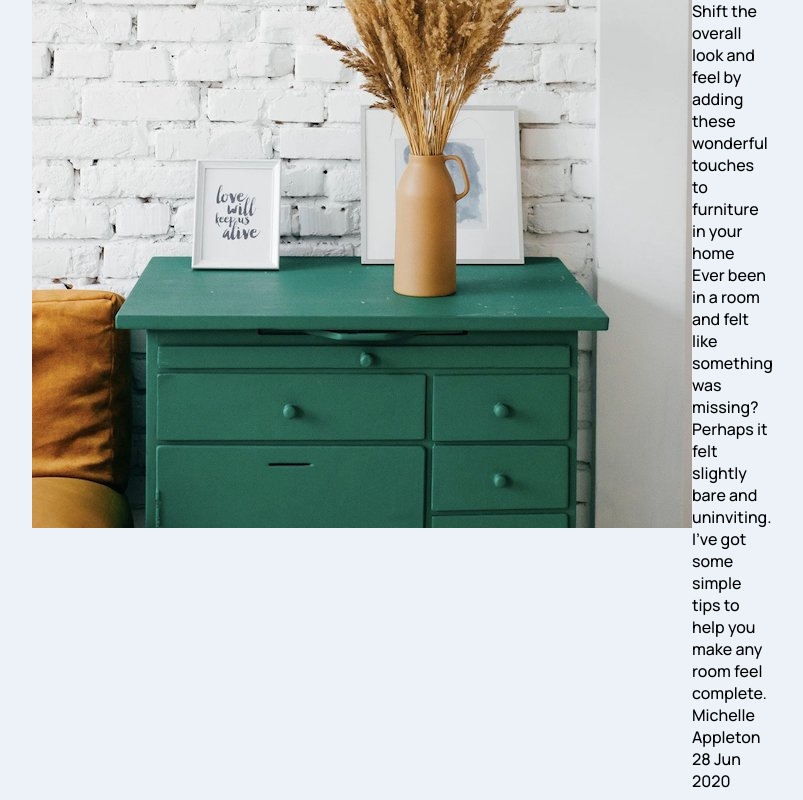
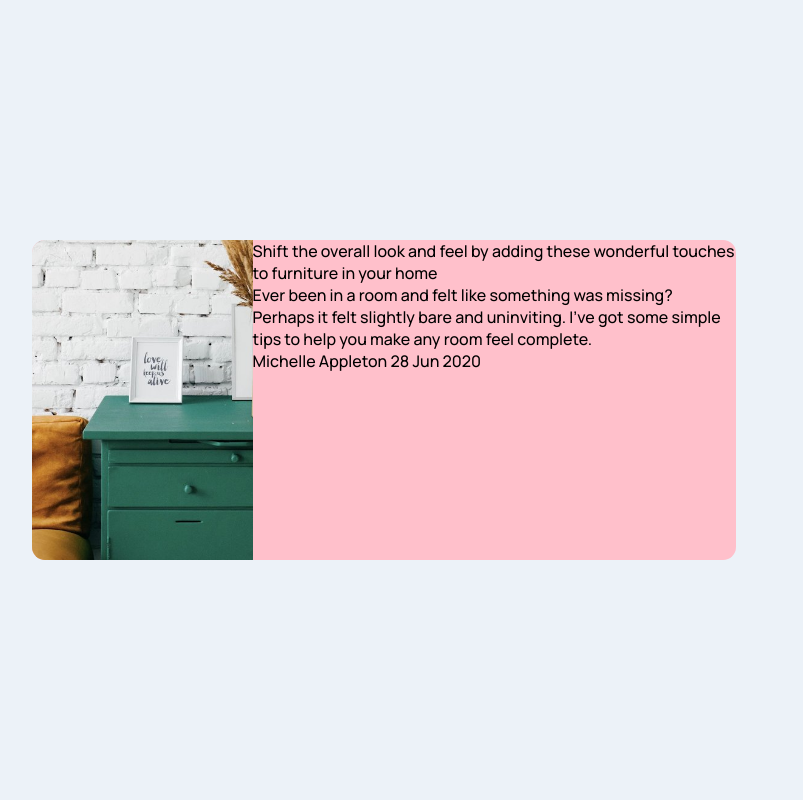
Before and after one commit to Lukasz-Milde/Article-Prenview, a website built with Parcel: page src/index.html in a window 1280 px wide. Shown: the whole page, without its empty margins (256-1059 px from the left). Built offline with nearby package versions, Linux system fonts and the light colour scheme.

Commit message:
start grid

```diff
--- a/src/index.html
+++ b/src/index.html
@@ -18,9 +18,7 @@
 <body>
   <main>
     <div class="card">
-      <div class="card--image">
-        <img src="../images/drawers.jpg" alt="">
-      </div>
+      <div class="card--image"></div>
       <section class="content">
         <div class="content--title">
           Shift the overall look and feel by adding these wonderful
--- a/src/scss/main.scss
+++ b/src/scss/main.scss
@@ -13,16 +13,33 @@
 }
 body {
 	background: $body-bck;
+	height: 100vh;
+	display: flex;
+	justify-content: center;
+	align-items: center;
 }
 
 // $$$$$$$$$$$$$$$$$$$$$$$$$$$$$$$$$$$$$$$$$
-// $$$$$$$$$$___GENERALS___$$$$$$$$$$$$$$$$$
+// $$$$$$$$$$___CARD___$$$$$$$$$$$$$$$$$$$$$
 // $$$$$$$$$$$$$$$$$$$$$$$$$$$$$$$$$$$$$$$$$
 
 .card {
 	width: 55vw;
-	margin: 0 auto;
+	height: 40vh;
 	display: flex;
-	.card--image {
-	}
+
+	background-color: pink;
+	border-radius: 13px;
+	overflow: hidden;
 }
+
+.card--image {
+	width: 80%;
+	min-height: 300px;
+	background-image: url(../../images/drawers.jpg);
+	background-size: cover;
+	background-position: left center;
+}
+
+.content {
+}
```
Also changed, not shown: dist/index.html, 3 other files.
